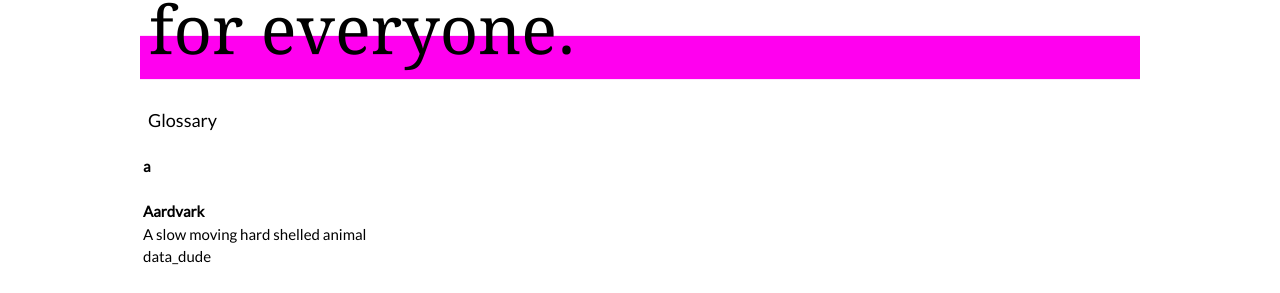
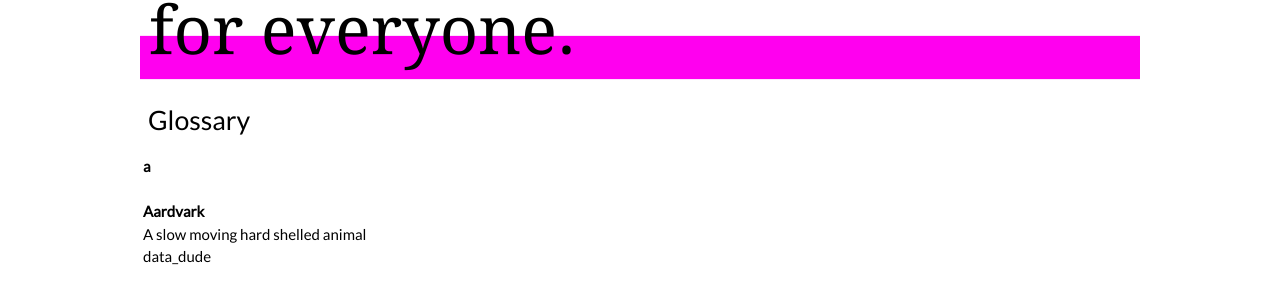
Before and after one commit to unleashyourdata/open_data_glossary, a Jekyll site: the page built from index.html, in a window 1280 px wide. Shown: the part 135-428 px from the top of the page. Built offline with Jekyll 4.4.1, drawn with Linux system fonts in a browser that asks for light colours.

Commit message:
Update style.css

```diff
--- a/css/style.css
+++ b/css/style.css
@@ -92,7 +92,7 @@ div.title_bar {
  padding-bottom: 5px;
  line-height: 50px;
  width: 100%;
- font-size: large;
+ font-size: 20pt;
 }
 
 div.title_modern {
```
